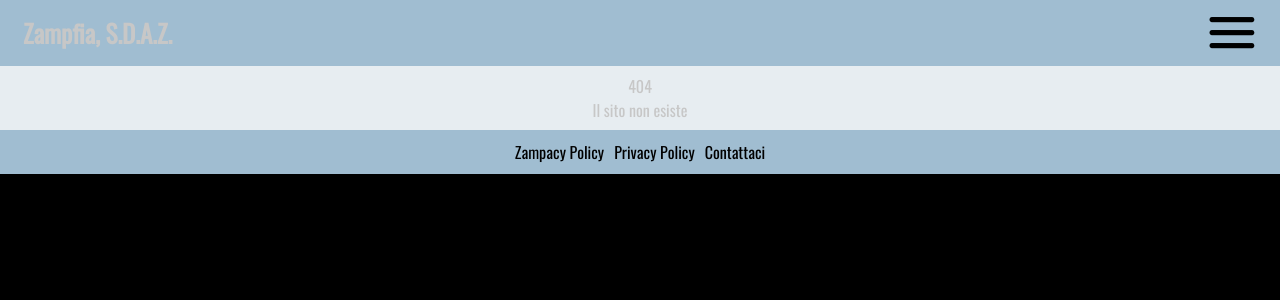
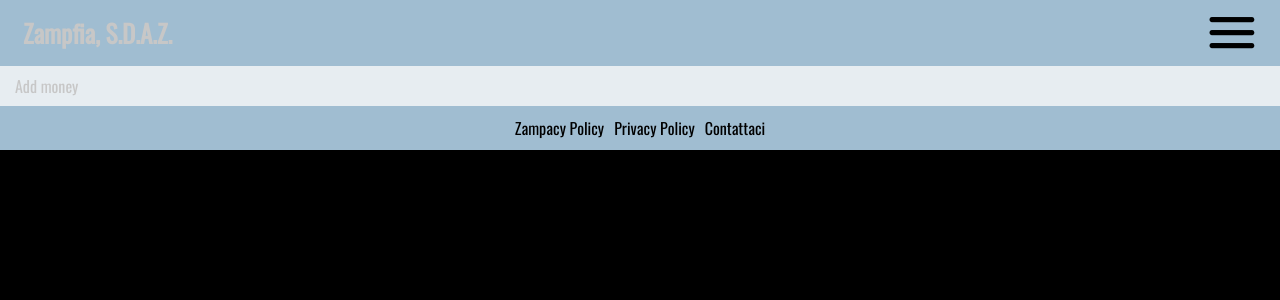
Before and after one commit to zampfia/zampfia.github.io, a Next.js app: page /wallet in a window 1280 px wide. Before the commit this address had no page. Shown: the top 300 px of the page. Built offline with nearby package versions, Linux system fonts and the light colour scheme.

Commit message:
Added wallet page
[add]

```diff
--- /dev/null
+++ b/app/wallet/page.tsx
@@ -0,0 +1,7 @@
+export default function Charity() {
+    return (
+        <div className="margin">
+            <h1>Add money</h1>
+        </div>
+    );
+}
```
